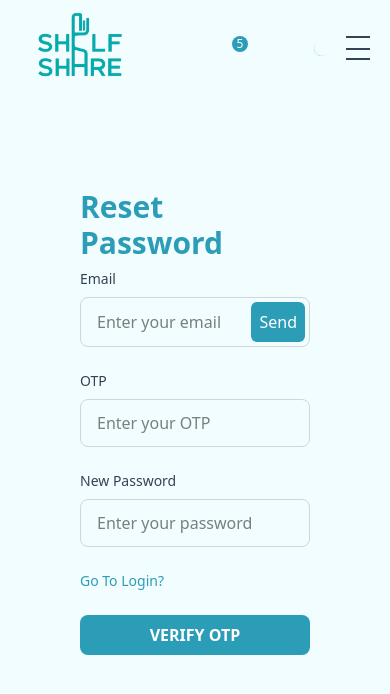
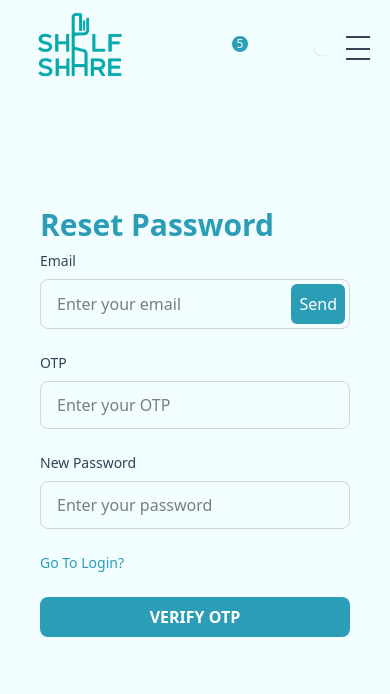
Before and after one commit to Alshlqany/shelfshare-client, a React (Vite) app: page /reset-password in a window 390 px wide. Shown: the top 694 px of the page. Built offline with nearby package versions, Linux system fonts and the light colour scheme; some icons are missing.

Commit message:
fix: adjust padding in FormContainer for improved layout consistency

```diff
--- a/src/components/Auth/FormContainer.jsx
+++ b/src/components/Auth/FormContainer.jsx
@@ -1,6 +1,6 @@
 const FormContainer = ({ title, children }) => {
   return (
-    <div className="p-20  w-full h-screen flex flex-col justify-center md:bg-white lg:p-30">
+    <div className="p-10 md:p-20 w-full h-screen flex flex-col justify-center md:bg-white lg:p-30">
       <h1 className="text-3xl font-bold text-[#2C9DB7] mb-2 md:mb-6 ">
         {title}
       </h1>
```
